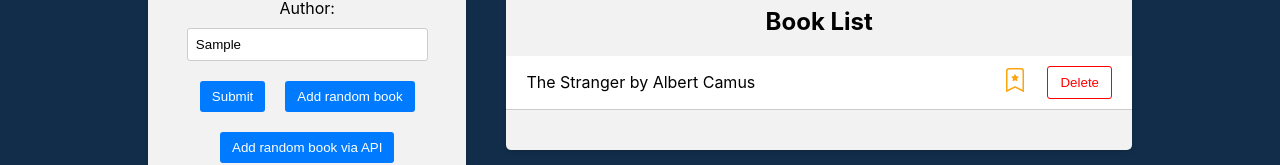
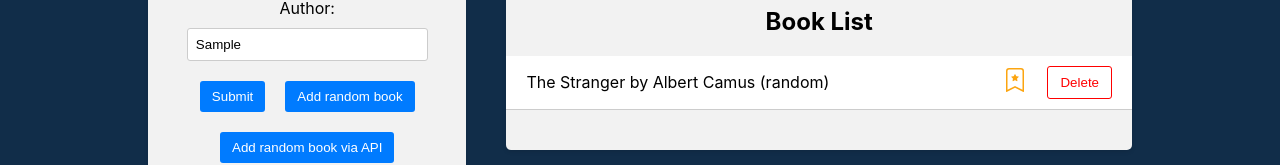
Before and after one commit to Mikoguu/book-library-app, a React (Create React App) app in the folder frontend/: page / in a window 1280 px wide. Both pictures are taken after typing "Sample", "Sample" into the empty fields and a click on the button "Add random book". Shown: the part 286-451 px from the top of the page. Built offline with nearby package versions, Linux system fonts and the light colour scheme.

Commit message:
added book adding type

```diff
--- a/frontend/src/components/BookForm/BookForm.jsx
+++ b/frontend/src/components/BookForm/BookForm.jsx
@@ -16,7 +16,7 @@ function BookForm() {
     e.preventDefault();
 
     if (title && author) {
-      const book = createBook({ title, author });
+      const book = createBook({ title, author }, "manual");
 
       dispatch(addBook(book));
 
@@ -27,7 +27,7 @@ function BookForm() {
 
   const handleAddRandomBook = () => {
     const randomIndex = Math.floor(Math.random() * booksData.length);
-    const randomBook = createBook(booksData[randomIndex]);
+    const randomBook = createBook(booksData[randomIndex], "random");
 
     dispatch(addBook(randomBook));
     dispatch(resetFilters());
@@ -35,9 +35,9 @@ function BookForm() {
 
   const handleAddRandomBookViaApi = async () => {
     try {
-      const res = await axios.get("http://localhost:5000/random-book");
+      const res = await axios.get("http://localhost:4000/random-book");
       if (res?.data?.title && res?.data?.author) {
-        dispatch(addBook(createBook(res.data)));
+        dispatch(addBook(createBook(res.data, "API")));
       }
     } catch (error) {
       console.error(error);
--- a/frontend/src/components/BookList/BookLIst.jsx
+++ b/frontend/src/components/BookList/BookLIst.jsx
@@ -65,7 +65,8 @@ function BookList() {
               <li key={book.id}>
                 <div className="book-info">
                   {highlightMatch(book.title, titleFilter)} by{" "}
-                  {highlightMatch(book.author, authorFilter)}
+                  {highlightMatch(book.author, authorFilter)}{" "}
+                  {`(${book.source})`}
                 </div>
                 <div className="book-actions">
                   <span
--- a/frontend/src/utils/createBook.js
+++ b/frontend/src/utils/createBook.js
@@ -1,7 +1,8 @@
 import { v4 as uuidv4 } from "uuid";
-const createBook = (book) => {
+const createBook = (book, source) => {
   return {
     ...book,
+    source,
     isFavourite: false,
     id: uuidv4(),
   };
```
